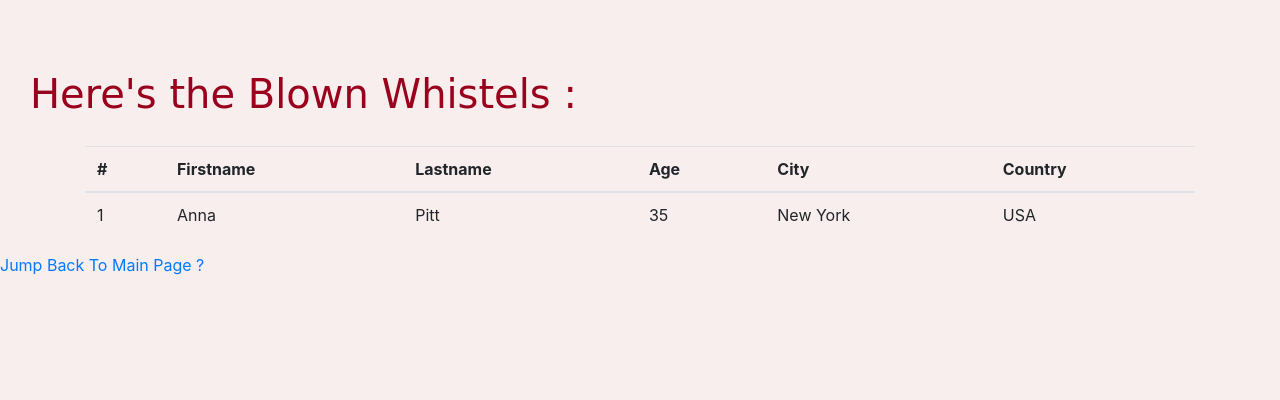
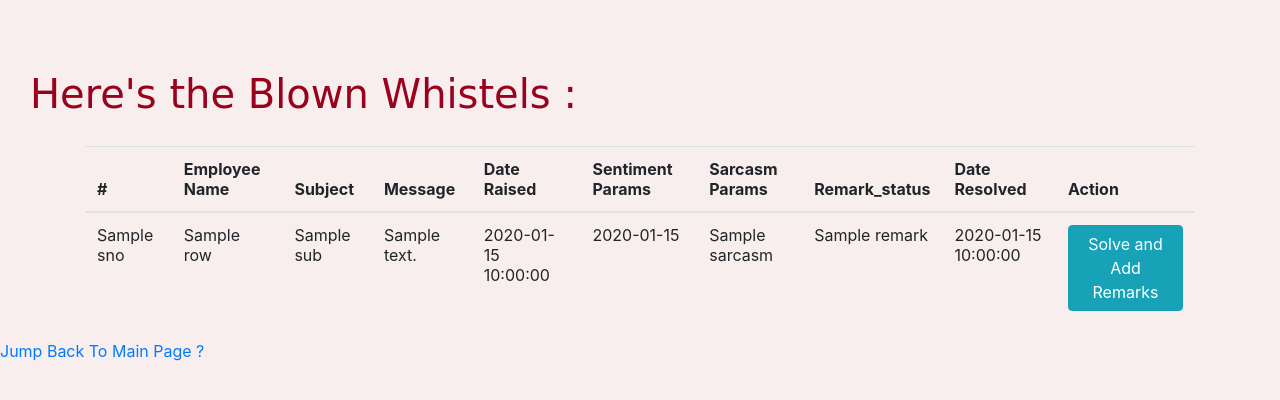
Before and after one commit to AnkDos/whistle_blow, a Flask app: template templates/view_whistle.html in a window 1280 px wide. Shown: the top 400 px of the page. Run offline with Flask 2, Linux system fonts and the light colour scheme; the template is opened without the code that fills it: most values are stand-ins (such as "Sample title", 1, 10 or a date in 2020); some libraries are stand-ins or nearby versions.

Commit message:
completed employee part and table views

```diff
--- a/app.py
+++ b/app.py
@@ -61,13 +61,23 @@ def submit_opp() :
 
 @app.route('/senr/see_whistle')
 def return_whistle():
-    return render_template('view_whistle.html')
+    con = sql.connect("dbs.db")
+    con.row_factory = sql.Row
+    cur = con.cursor()
+    cur.execute("select * from whistles")
+    rows = cur.fetchall()
+    return render_template('view_whistle.html' , rows = rows)
 
 
 
 @app.route('/senr/see_opinions')
 def return_opinions():
-    return render_template('view_opinion.html')
+    con = sql.connect("dbs.db")
+    con.row_factory = sql.Row
+    cur = con.cursor()
+    cur.execute("select * from opinion")
+    rows = cur.fetchall()
+    return render_template('view_opinion.html' , rows = rows)
 
 
 if __name__ == '__main__' :
--- a/templates/view_whistle.html
+++ b/templates/view_whistle.html
@@ -18,22 +18,32 @@
                               <thead>
                                 <tr>
                                   <th>#</th>
-                                  <th>Firstname</th>
-                                  <th>Lastname</th>
-                                  <th>Age</th>
-                                  <th>City</th>
-                                  <th>Country</th>
+                                  <th>Employee Name </th>
+                                  <th>Subject </th>
+                                  <th>Message </th>
+                                  <th>Date Raised</th>
+                                  <th>Sentiment Params</th>
+                                  <th>Sarcasm Params </th>
+                                  <th>Remark_status</th>
+                                   <th>Date Resolved </th>
+                                   <th>Action </th>
                                 </tr>
                               </thead>
                               <tbody>
+                       {% for row in rows %}
                                 <tr>
-                                  <td>1</td>
-                                  <td>Anna</td>
-                                  <td>Pitt</td>
-                                  <td>35</td>
-                                  <td>New York</td>
-                                  <td>USA</td>
+                                  <td>{{row["sno"]}}</td>
+                                  <td> {{row["emp_name"]}} </td>
+                                  <td>{{row["sub"]}}</td>
+                                  <td>{{row["message"]}}</td>
+                                  <td>{{row["date_su"]}}</td>
+                                  <td>{{row["sentiments"]}}</td>
+                                  <td>{{row["sarcasm"]}}</td>
+                                  <td>{{row["remark"]}}</td>
+                                  <td>{{row["date_re"]}}</td>
+                                  <td><a> <button type="button" class="btn btn-info">Solve and Add Remarks</button> </a> </td>
                                 </tr>
+                      {% endfor%}
                               </tbody>
                             </table>
                             </div>
```
Also changed, not shown: templates/view_opinion.html (+19 -12 lines), dbs.db.
